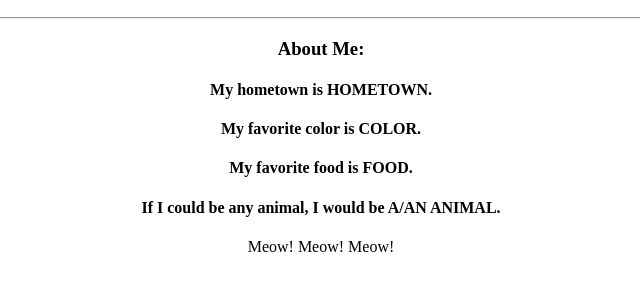
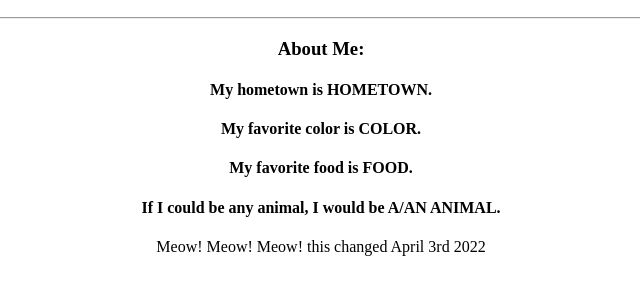
Before and after one commit to WowThatsCool647/myfirstprofilerepo, a plain HTML site: page index.html in a window 1280 px wide. Shown: the part 110-404 px from the top of the page, without its empty margins (319-959 px from the left). Drawn offline with Linux system fonts and the light colour scheme.

Commit message:
added today's date

```diff
--- a/index.html
+++ b/index.html
@@ -15,7 +15,7 @@
 					<h4>My favorite color is COLOR.</h4>
 					<h4>My favorite food is FOOD.</h4>
 					<h4>If I could be any animal, I would be A/AN ANIMAL.</h4>
-					<p>Meow! Meow! Meow!</p>
+					<p>Meow! Meow! Meow! this changed April 3rd 2022</p>
 			</div>
 		  </body>
 		</html>
```
